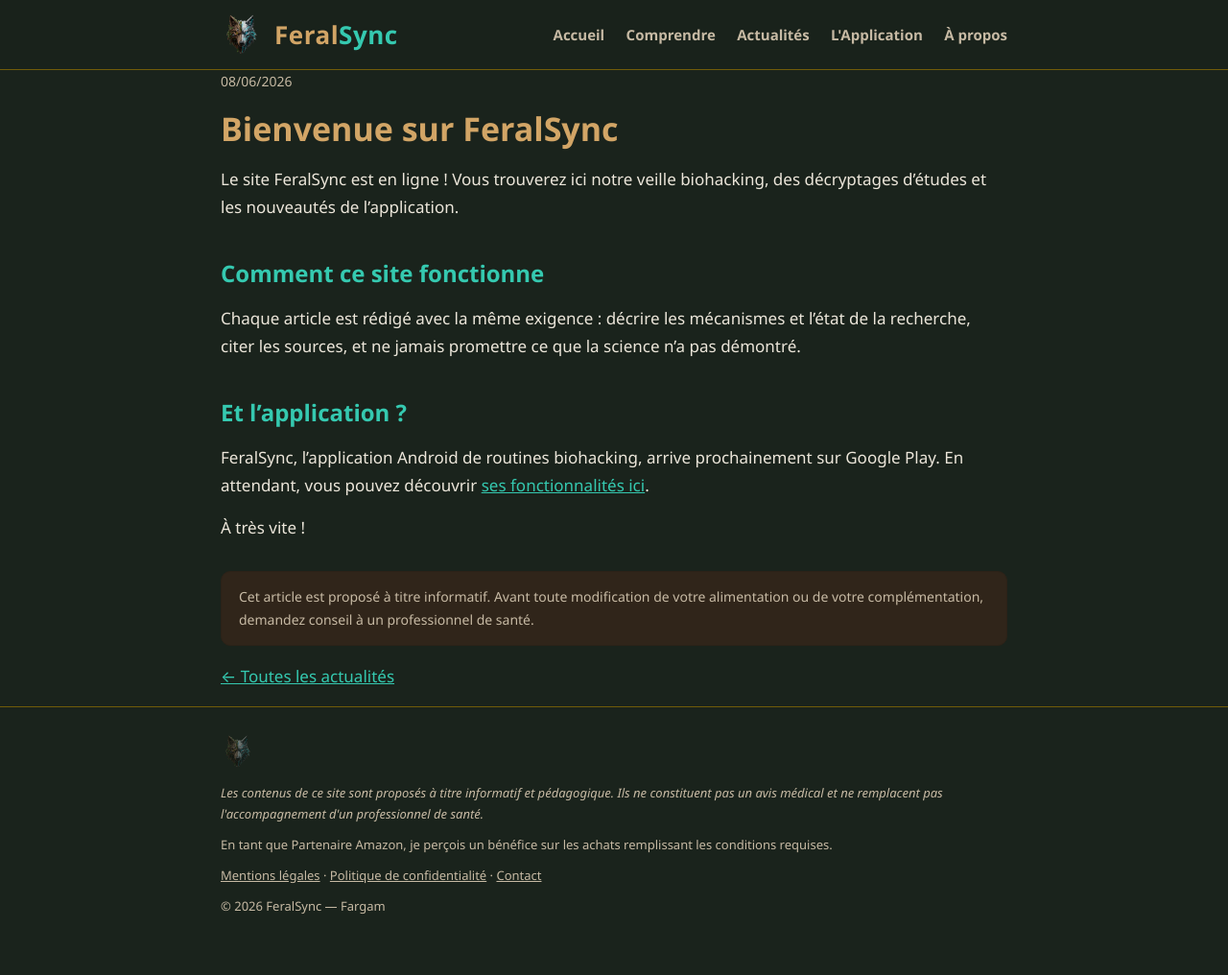
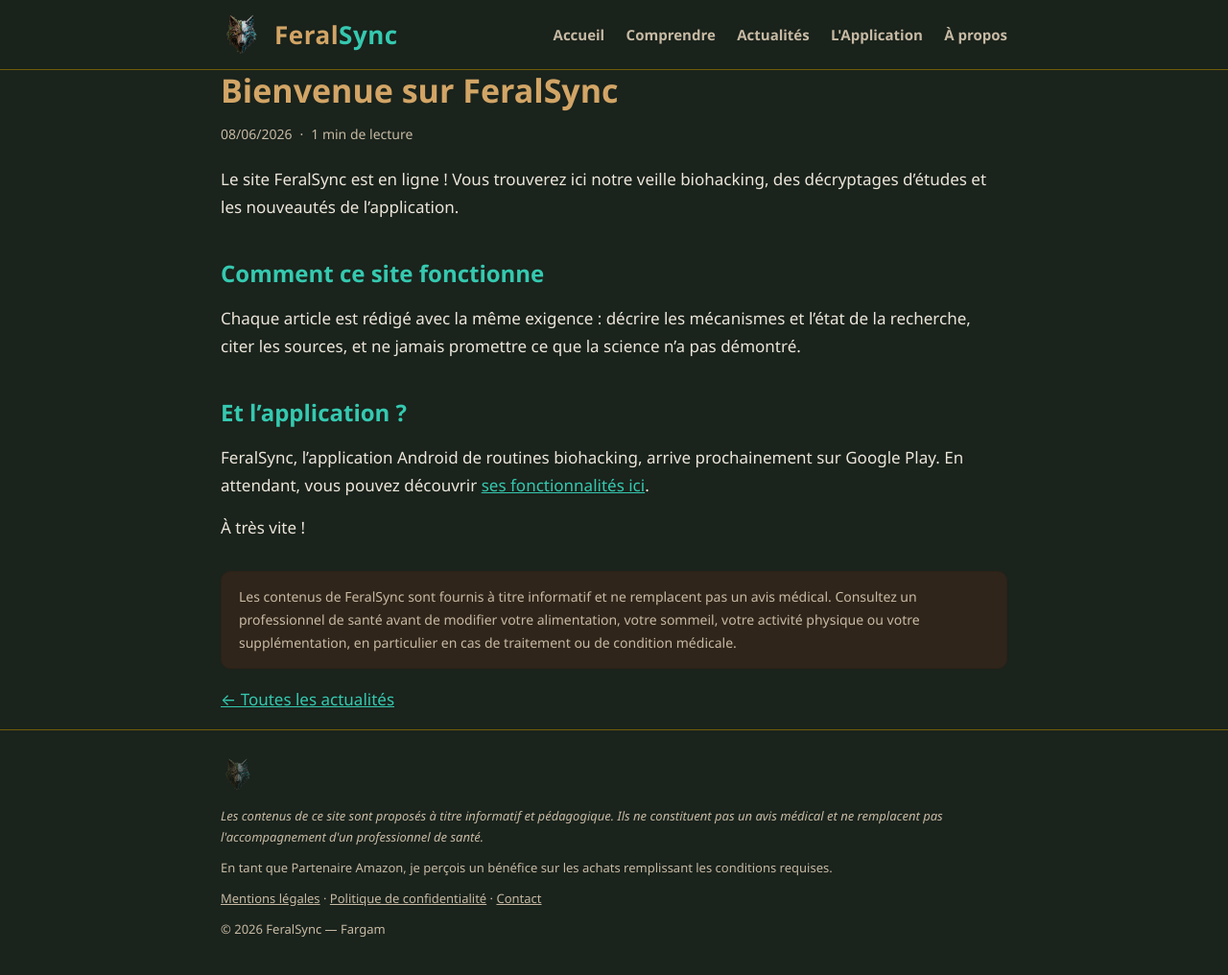
Before and after one commit to odul12700-boop/feralsync-site, a Jekyll site: the page built from _posts/2026-06-08-bienvenue.md, in a window 1280 px wide and 1025 px high. Shown: the top 1016 px of the window at 96% size. Built offline with Jekyll 4.4.1, drawn with Linux system fonts in a browser that asks for light colours.

Commit message:
Add files via upload

```diff
--- a/_layouts/post.html
+++ b/_layouts/post.html
@@ -1,13 +1,40 @@
 ---
 layout: default
 ---
+{% comment %}
+  ============================================================
+  LAYOUT ARTICLE — charte v1 (07/2026)
+  - Ligne de méta : date · temps de lecture (auto) · badge preuve
+  - Le badge est piloté par le front matter de l'article :
+      preuve: solide | prometteur | preliminaire | non-etaye
+    S'il est absent (ex. : annonces, nouveautés de l'app),
+    aucun badge ne s'affiche — c'est voulu.
+  - Le disclaimer santé standard est inséré automatiquement :
+    ne PAS le répéter dans le corps des articles.
+  ============================================================
+{% endcomment %}
+{% case page.preuve %}
+  {% when 'solide' %}{% assign preuve_label = 'Preuves solides ●●●' %}
+  {% when 'prometteur' %}{% assign preuve_label = 'Preuves prometteuses ●●○' %}
+  {% when 'preliminaire' %}{% assign preuve_label = 'Preuves préliminaires ●○○' %}
+  {% when 'non-etaye' %}{% assign preuve_label = 'Non étayé ✕' %}
+{% endcase %}
 <article class="post">
-  <p class="post-date">{{ page.date | date: "%d/%m/%Y" }}</p>
   <h1>{{ page.title }}</h1>
+  <p class="post-meta">
+    <span>{{ page.date | date: "%d/%m/%Y" }}</span> ·
+    {% assign mots = content | number_of_words %}
+    <span>{{ mots | divided_by: 200 | at_least: 1 }} min de lecture</span>
+    {%- if preuve_label %} ·
+    <span class="badge-preuve {{ page.preuve }}">{{ preuve_label }}</span>
+    {%- endif %}
+  </p>
   {{ content }}
   <div class="post-footer-note">
-    Cet article est proposé à titre informatif. Avant toute modification de votre
-    alimentation ou de votre complémentation, demandez conseil à un professionnel de santé.
+    Les contenus de FeralSync sont fournis à titre informatif et ne remplacent pas
+    un avis médical. Consultez un professionnel de santé avant de modifier votre
+    alimentation, votre sommeil, votre activité physique ou votre supplémentation,
+    en particulier en cas de traitement ou de condition médicale.
   </div>
   <p><a href="{{ '/actualites/' | relative_url }}">← Toutes les actualités</a></p>
 </article>
```
